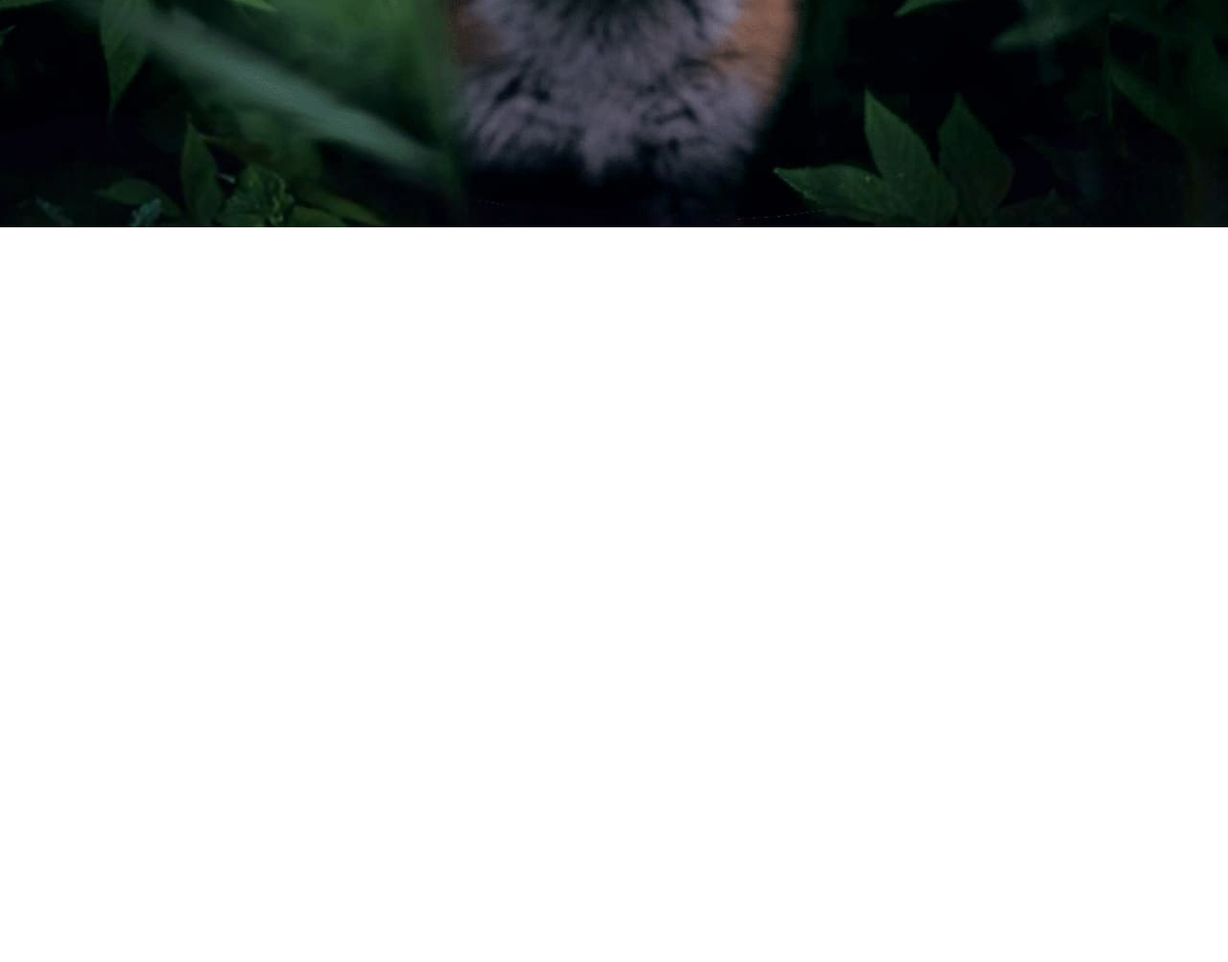
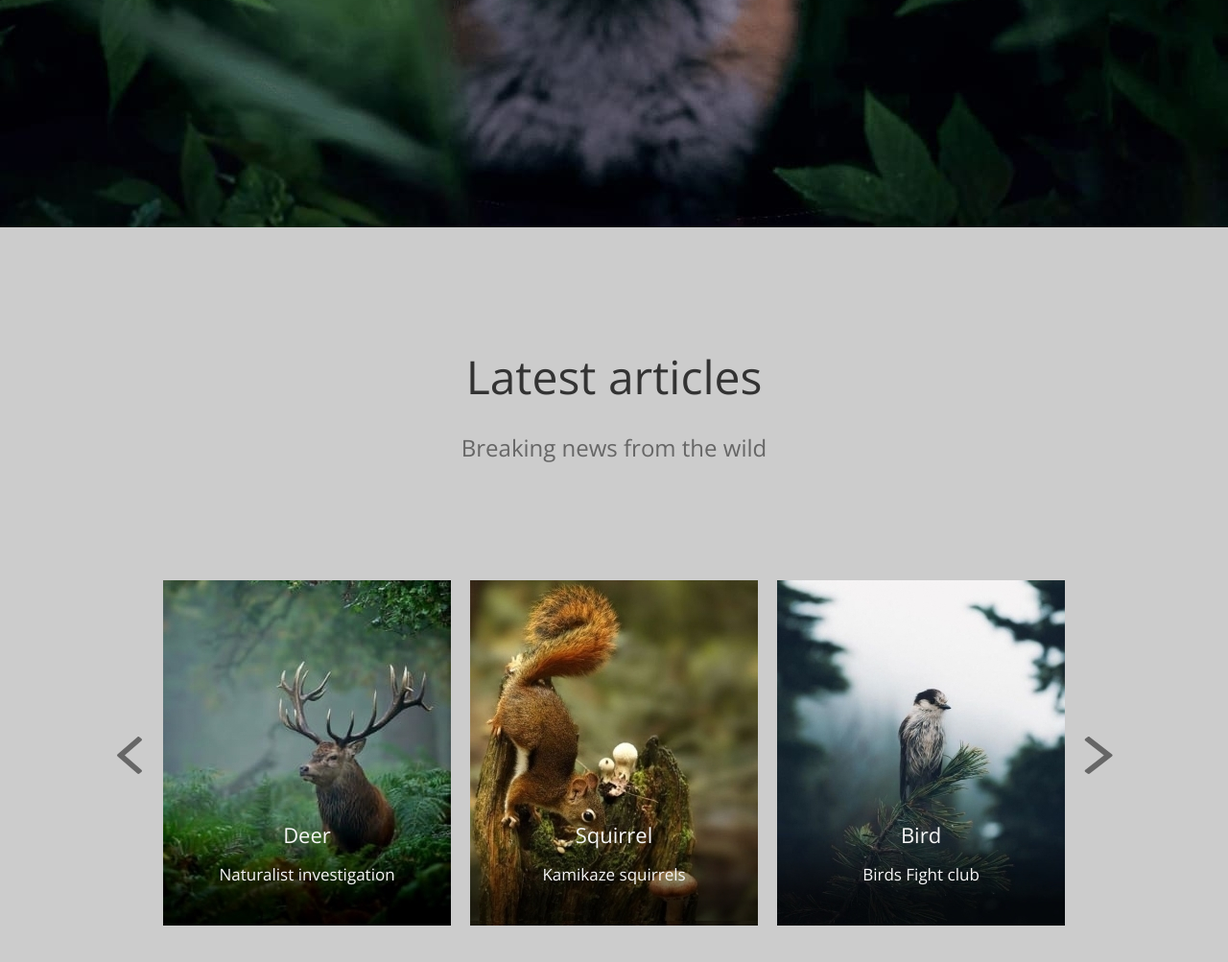
Before and after one commit to VelenaFlower/wildlife, a plain HTML site: page index.html in a window 1280 px wide. Shown: the part 543-1546 px from the top of the page at 96% size. Before the commit the page ends 800 px from the top, so only its background shows below. Drawn offline with nearby package versions, Linux system fonts and the light colour scheme.

Commit message:
feat: add section latest-articles

```diff
--- a/assets/css/styles.css
+++ b/assets/css/styles.css
@@ -12,7 +12,7 @@ body {
 }
 
 .header {
-    position: fixed;
+    position: absolute;
     width: 100%;
 }
 .header__wrap {
@@ -120,3 +120,60 @@ body {
     transform: translateY(1px);
     background-color: #8f5613;
 }
+
+.latest-articles {
+    padding: 120px 0;
+    background-color: #cccccc;
+}
+.latest-articles__title {
+    margin-bottom: 20px;
+    font-weight: normal;
+    font-size: 48px;
+    line-height: 72px;
+    text-align: center;
+    color: #333333;
+}
+.latest-articles__text {
+    margin-bottom: 120px;
+    font-weight: normal;
+    font-size: 24px;
+    line-height: 36px;
+    text-align: center;
+    color: #666666;
+}
+.latest-articles__slider {
+    display: flex;
+    justify-content: space-between;
+    align-items: center;
+}
+.latest-articles__slider-item {
+    position: relative;
+}
+.latest-articles__slider-item-description {
+    position: absolute;
+    bottom: 42px;
+    width: 100%;
+}
+.latest-articles__slider-item-title {
+    font-weight: normal;
+    font-size: 22px;
+    line-height: 36px;
+    text-align: center;
+    color: #f7f7f7;
+}
+.latest-articles__slider-item-text {
+    margin-top: 10px;
+    font-weight: normal;
+    font-size: 17px;
+    line-height: 27px;
+    text-align: center;
+    color: #f7f7f7;
+}
+.latest-articles__slider-preview,
+.latest-articles__slider-next{
+    cursor: pointer;
+}
+.latest-articles__slider-preview:active,
+.latest-articles__slider-next:active{
+    transform: translateY(1px);
+}
--- a/index.html
+++ b/index.html
@@ -40,6 +40,61 @@
         <button class="survival__btn">Donate</button>
       </div>
     </section>
+    <section class="latest-articles">
+      <div class="container">
+        <h2 class="latest-articles__title">Latest articles</h2>
+        <div class="latest-articles__text">
+          Breaking news from the wild
+        </div>
+        <div class="latest-articles__slider">
+          <div class="latest-articles__slider-preview">
+            <img src="assets/images/preview.svg" alt="preview">
+          </div>
+            <div class="latest-articles__slider-item">
+              <div class="latest-articles__slider-item-img">
+                <img src="assets/images/deer.png" alt="deer">
+              </div>
+              <div class="latest-articles__slider-item-description">
+                <div class="latest-articles__slider-item-title">
+                  Deer
+                </div>
+                <div class="latest-articles__slider-item-text">
+                  Naturalist investigation
+                </div>
+              </div>
+            </div>
+            <div class="latest-articles__slider-item">
+              <div class="latest-articles__slider-item-img">
+                <img src="assets/images/squirrel.png" alt="squirrel">
+              </div>
+              <div class="latest-articles__slider-item-description">
+                <div class="latest-articles__slider-item-title">
+                  Squirrel
+                </div>
+                <div class="latest-articles__slider-item-text">
+                  Kamikaze squirrels
+                </div>
+              </div>
+            </div>
+            <div class="latest-articles__slider-item">
+              <div class="latest-articles__slider-item-img">
+                <img src="assets/images/bird.png" alt="bird">
+              </div>
+              <div class="latest-articles__slider-item-description">
+                <div class="latest-articles__slider-item-title">
+                  Bird
+                </div>
+                <div class="latest-articles__slider-item-text">
+                  Birds Fight club
+                </div>
+              </div>
+          </div>
+          <div class="latest-articles__slider-next">
+            <img src="assets/images/next.svg" alt="next">
+          </div>
+        </div>
+      </div>
+    </section>
   </main>
 
 </body>
```
Also changed, not shown: assets/images/bird.png (added), assets/images/deer.png (added), assets/images/next.svg (added), assets/images/preview.svg (added), assets/images/squirrel.png (added).
